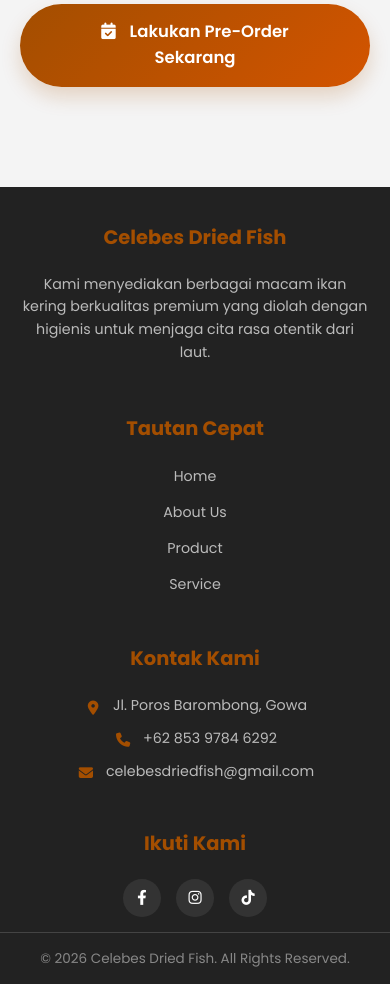
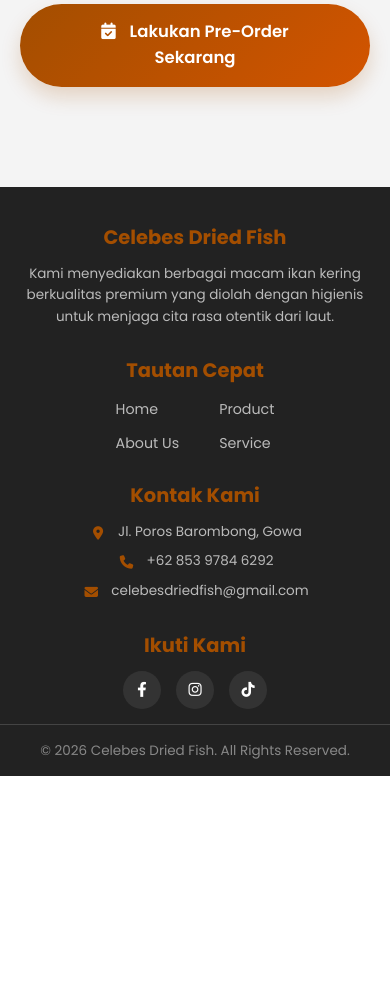
Before and after one commit to fadelakbars/Celebes-Dried-Fish, a PHP site: page / in a window 390 px wide. Shown: the part 5160-6144 px from the top of the page. After the commit the page ends 5936 px from the top, so only its background shows below. Run offline with PHP 8.4, Linux system fonts and the light colour scheme; data comes from the database, SQL or seed files in the repository.

Commit message:
responsif3

```diff
--- a/admin/includes/header.php
+++ b/admin/includes/header.php
@@ -8,7 +8,7 @@
     <link rel="preconnect" href="https://fonts.gstatic.com" crossorigin>
     <link href="https://fonts.googleapis.com/css2?family=Poppins:wght@300;400;500;600&display=swap" rel="stylesheet">
     <link rel="stylesheet" href="https://cdnjs.cloudflare.com/ajax/libs/font-awesome/6.4.0/css/all.min.css">
-    <link rel="stylesheet" href="../assets/css/admin.css?v=1.2">
+    <link rel="stylesheet" href="../assets/css/admin.css?v=1.3">
 </head>
 <body>
     <div class="admin-layout">
--- a/assets/css/admin.css
+++ b/assets/css/admin.css
@@ -191,6 +191,7 @@ body {
 
 table {
     width: 100%;
+    min-width: 900px;
     border-collapse: collapse;
 }
 
--- a/assets/css/style.css
+++ b/assets/css/style.css
@@ -633,10 +633,36 @@ img {
     .footer-container {
         grid-template-columns: 1fr;
         text-align: center;
+        gap: 20px;
+    }
+
+    .footer-col {
+        margin-bottom: 0;
+    }
+
+    .footer-col h3 {
+        margin-bottom: 10px;
     }
 
     .footer-col p {
         justify-content: center;
+        margin-bottom: 8px !important;
+        font-size: 0.9rem;
+    }
+
+    .footer-links-grid {
+        display: grid;
+        grid-template-columns: auto auto;
+        grid-template-rows: auto auto;
+        grid-auto-flow: column;
+        column-gap: 40px;
+        row-gap: 5px;
+        justify-content: center;
+        text-align: left;
+    }
+
+    .footer-links-grid li {
+        margin-bottom: 5px !important;
     }
 
     .social-links {
--- a/includes/footer.php
+++ b/includes/footer.php
@@ -7,7 +7,7 @@
             </div>
             <div class="footer-col">
                 <h3>Tautan Cepat</h3>
-                <ul>
+                <ul class="footer-links-grid">
                     <li><a href="index.php">Home</a></li>
                     <li><a href="about.php">About Us</a></li>
                     <li><a href="product.php">Product</a></li>
--- a/includes/header.php
+++ b/includes/header.php
@@ -11,7 +11,7 @@
     <!-- Font Awesome -->
     <link rel="stylesheet" href="https://cdnjs.cloudflare.com/ajax/libs/font-awesome/6.4.0/css/all.min.css">
     <!-- Custom CSS -->
-    <link rel="stylesheet" href="assets/css/style.css?v=1.10">
+    <link rel="stylesheet" href="assets/css/style.css?v=1.14">
 </head>
 <body>
 
```
